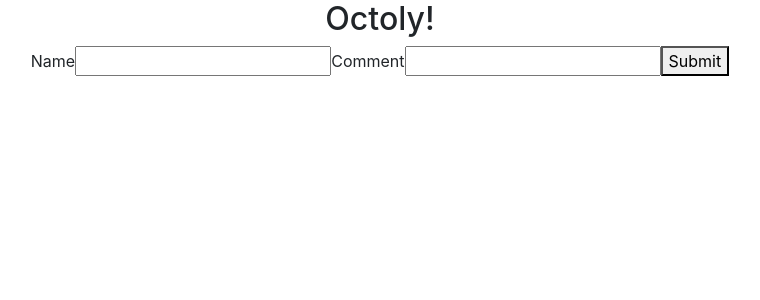
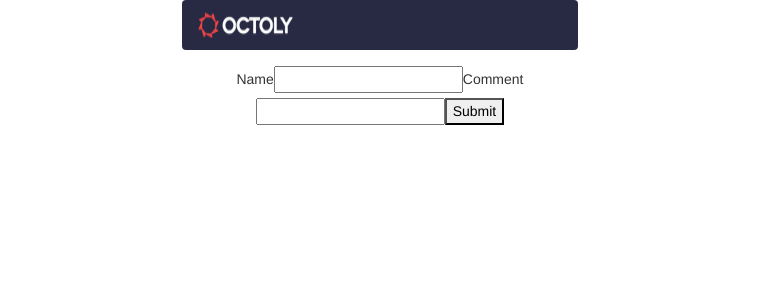
Before and after one commit to ab00zar/React-Frontend-Challenge, a React (Create React App) app: page / in a window 1280 px wide. Shown: the top 300 px of the page, without its empty margins (260-1020 px from the left). Built offline with nearby package versions, Linux system fonts and the light colour scheme.

Commit message:
styling header by adding logo & styles

```diff
--- a/src/App.js
+++ b/src/App.js
@@ -17,7 +17,7 @@ class App extends Component {
     const { comments } = this.state;
 
     return (
-      <div className="App">
+      <div className="App col-md-4 offset-md-4">
         <Header />
         <Comments commentData={comments} />
         <Form handleSubmit={this.handleSubmit} />
--- a/src/Header.js
+++ b/src/Header.js
@@ -1,8 +1,13 @@
 import React, { Component } from 'react'
+import logo from './logo.png';
 
 const Header = () => {
     return (
-        <h2>Octoly!</h2>
+        <nav aria-label="breadcrumb default-color">
+            <ol className="breadcrumb">
+                <img src={logo} className="logo" alt="Responsive image" />
+            </ol>
+        </nav>
     )
 }
 
--- a/src/index.css
+++ b/src/index.css
@@ -1,8 +1,8 @@
 body {
   margin: 0;
-  font-family: -apple-system, BlinkMacSystemFont, "Segoe UI", "Roboto", "Oxygen",
-    "Ubuntu", "Cantarell", "Fira Sans", "Droid Sans", "Helvetica Neue",
-    sans-serif;
+  font-family: "Helvetica Neue",Helvetica,Arial,sans-serif;
+  font-size: 14px;
+  color: #333;
   -webkit-font-smoothing: antialiased;
   -moz-osx-font-smoothing: grayscale;
 }
@@ -11,6 +11,11 @@ code {
   font-family: source-code-pro, Menlo, Monaco, Consolas, "Courier New",
     monospace;
 }
+/* Header Style */
+.breadcrumb {
+  background-color: #272A42;
+  height: 50px;
+}
 
 .comment {
   border: 1px solid;
```
Also changed, not shown: src/logo.png (added).
